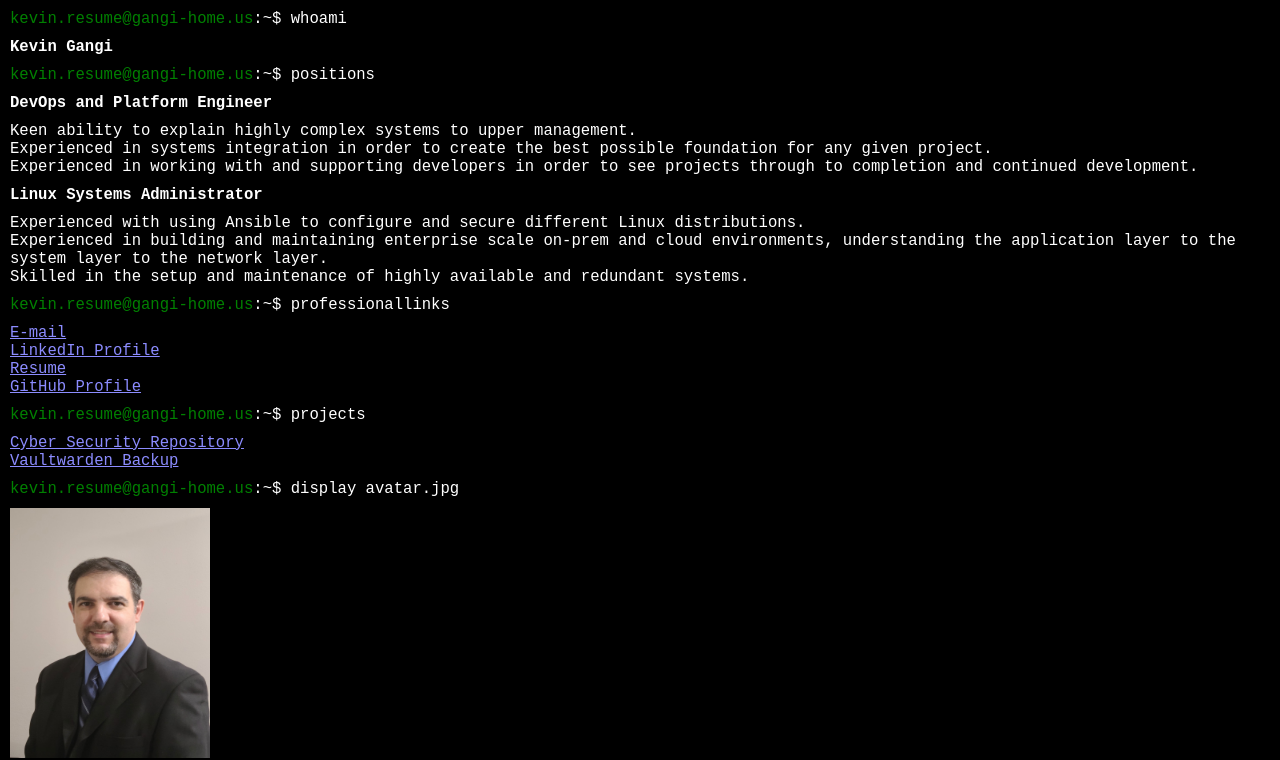
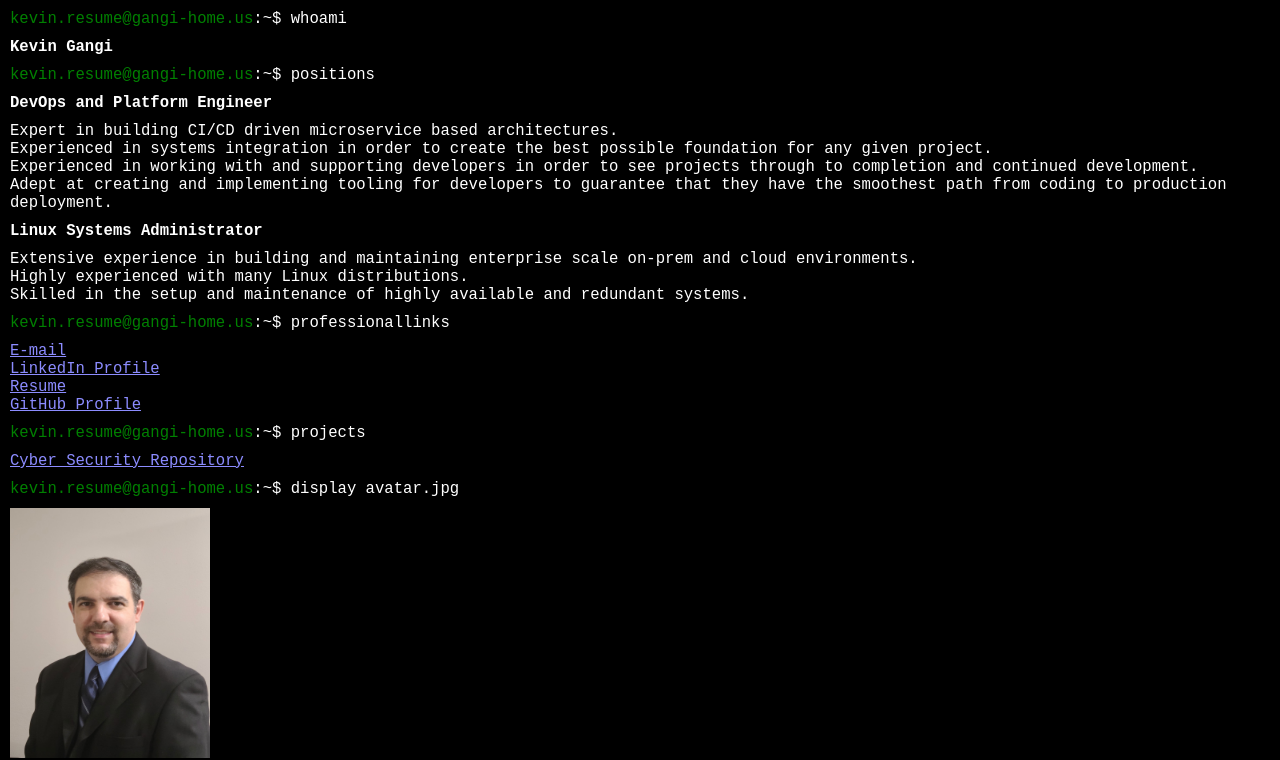
Before and after one commit to phrreakk/phrreakk.github.io, a plain HTML site: page index.html in a window 1280 px wide. Shown: the top 760 px of the page. Drawn offline with Linux system fonts and the light colour scheme.

```diff
--- a/index.html
+++ b/index.html
@@ -11,14 +11,15 @@
     <p><span class="green">kevin.resume@gangi-home.us</span>:~$ positions</p>
     <h2>DevOps and Platform Engineer</h2>
     <ul>
-      <li>Keen ability to explain highly complex systems to upper management.</li>
+      <li>Expert in building CI/CD driven microservice based architectures.</li>
       <li>Experienced in systems integration in order to create the best possible foundation for any given project.</li>
       <li>Experienced in working with and supporting developers in order to see projects through to completion and continued development.</li>
+      <li>Adept at creating and implementing tooling for developers to guarantee that they have the smoothest path from coding to production deployment.</li>
     </ul>
     <h2>Linux Systems Administrator</h2>
     <ul>
-      <li>Experienced with using Ansible to configure and secure different Linux distributions.</li>
-      <li>Experienced in building and maintaining enterprise scale on-prem and cloud environments, understanding the application layer to the system layer to the network layer.</li>
+      <li>Extensive experience in building and maintaining enterprise scale on-prem and cloud environments.</li>
+      <li>Highly experienced with many Linux distributions.</li>
       <li>Skilled in the setup and maintenance of highly available and redundant systems.</li>
     </ul>
     <p><span class="green">kevin.resume@gangi-home.us</span>:~$ professionallinks
@@ -31,7 +32,6 @@
     <p><span class="green">kevin.resume@gangi-home.us</span>:~$ projects
     <ul>
       <li><a href="https://github.com/phrreakk/cybersecurity" target="_blank">Cyber Security Repository</a></li>
-      <li><a href="https://github.com/phrreakk/vwbackup" target="_blank">Vaultwarden Backup</a></li>
     </ul>
     <p><span class="green">kevin.resume@gangi-home.us</span>:~$ display avatar.jpg</p>
     <img src="avatar.jpg" alt="Kevin Gangi Avatar" width="200" height="250">
```
